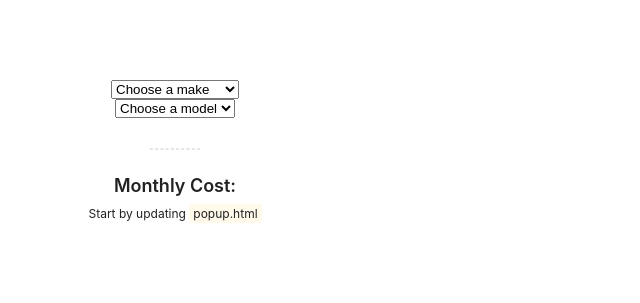
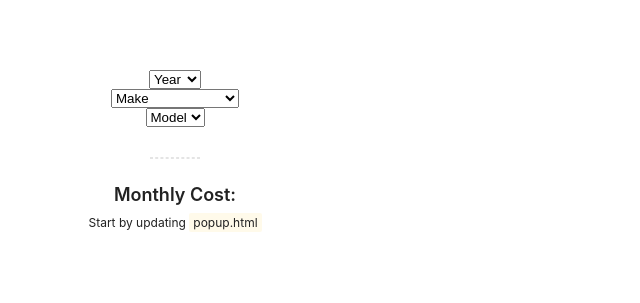
Before and after one commit to SkarDude/carculated, a website built with webpack: page public/popup.html in a window 1280 px wide. Shown: the whole page, without its empty margins (0-640 px from the left). Built offline with nearby package versions, Linux system fonts and the light colour scheme; no server answers; files whose address does not match are found by name.

Commit message:
added year selector

```diff
--- a/public/popup.html
+++ b/public/popup.html
@@ -7,11 +7,14 @@
 </head>
 <body>
   <div class="app">
+    <select id="selectYear">
+      <option>Year</option>
+    </select>
     <select id="selectMake">
-      <option>Choose a make</option>
+      <option>Make</option>
     </select>
     <select id="selectModel">
-      <option>Choose a model</option>
+      <option>Model</option>
     </select>
 
     <hr class="divider" />
--- a/src/popup.js
+++ b/src/popup.js
@@ -15,6 +15,16 @@ import {
   // More information on Permissions can we found at
   // https://developer.chrome.com/extensions/declare_permissions
 
+  var selectYear = document.getElementById("selectYear");
+  var today = new Date();
+  var yyyy = today.getFullYear();
+  for (var i = 0; i < 12; i++) {
+    var opt = yyyy - i
+    var el = document.createElement("option");
+    el.textContent = opt;
+    el.value = opt;
+    selectYear.appendChild(el);
+  }
   var selectMake = document.getElementById("selectMake");
   var makes = carMakes;
   for (var i = 0; i < makes.length; i++) {
```
